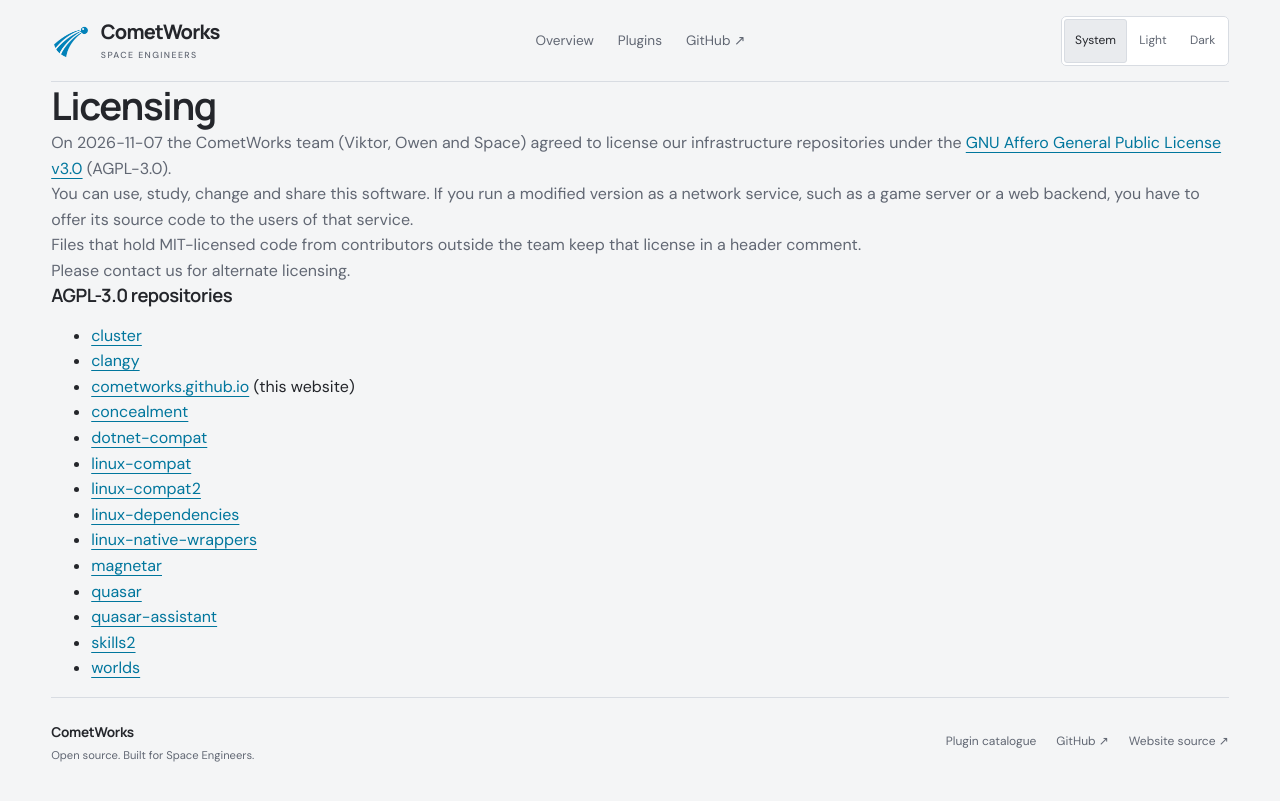
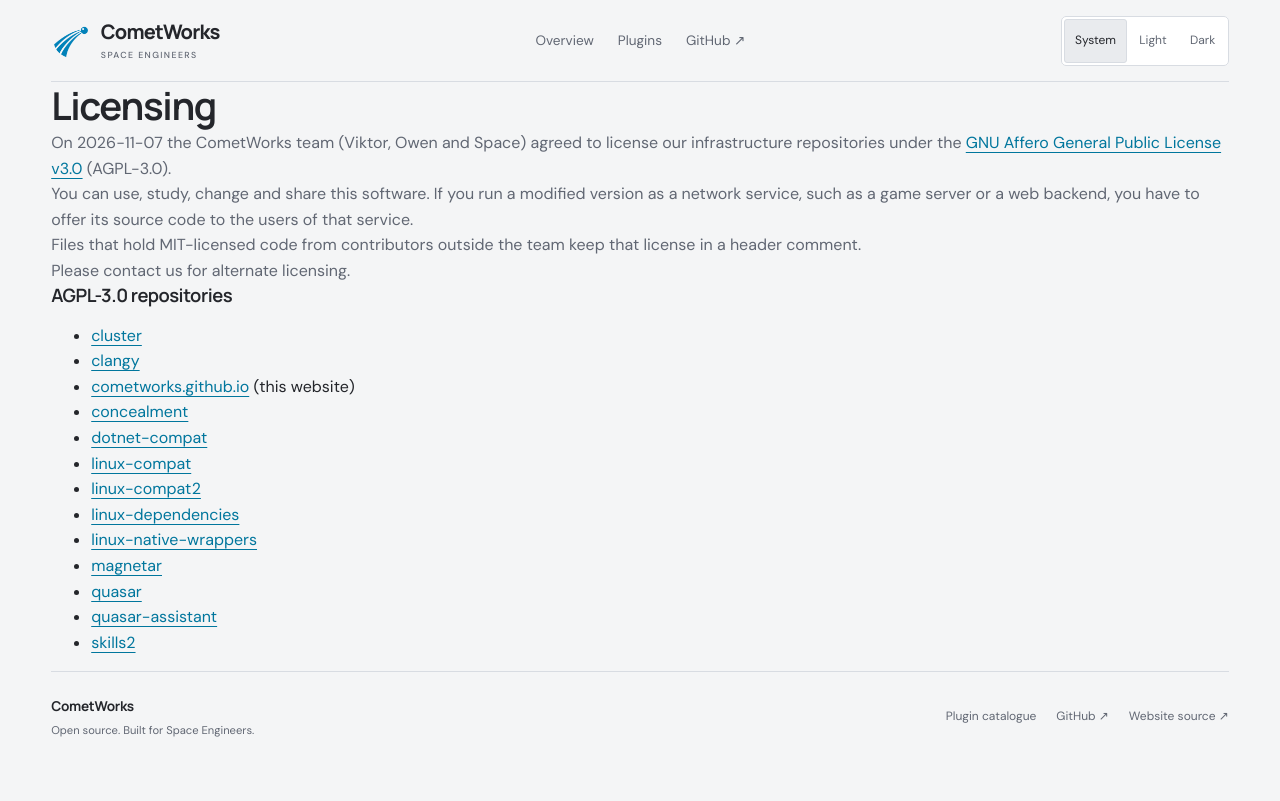
Before and after one commit to CometWorks/cometworks.github.io, a Jekyll site: the page built from licensing.md, in a window 1280 px wide. Shown: the top 801 px of the page. Built offline with Jekyll 4.4.1, drawn with Linux system fonts in a browser that asks for light colours.

Commit message:
Licensing: drop worlds from the public repository list (#6)
CometWorks/worlds becomes a private repository (SE-1682), so its link on
the licensing page would lead to a 404 for visitors. The repo keeps its
license; it just isn't public anymore.

Merge this once worlds is private.

Proof: the diff removes the one list line; `git grep -n worlds` on this
branch finds no other link to the repo.

```diff
--- a/licensing.md
+++ b/licensing.md
@@ -27,4 +27,3 @@ Please contact us for alternate licensing.
 - [quasar](https://github.com/CometWorks/quasar)
 - [quasar-assistant](https://github.com/CometWorks/quasar-assistant)
 - [skills2](https://github.com/CometWorks/skills2)
-- [worlds](https://github.com/CometWorks/worlds)
```
